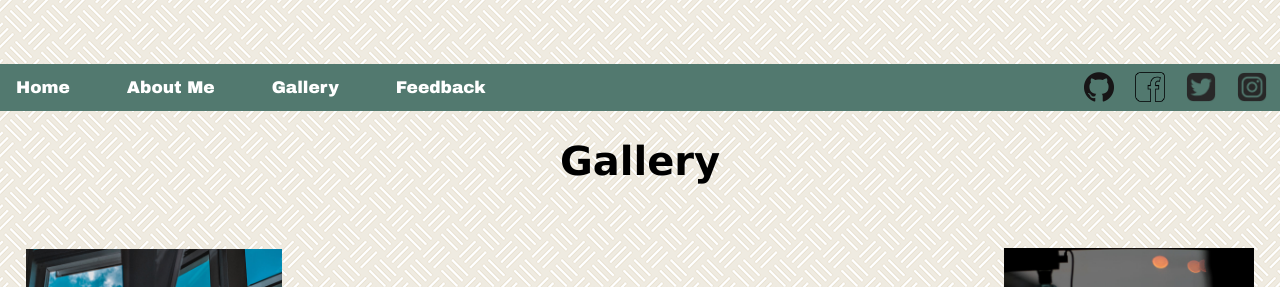
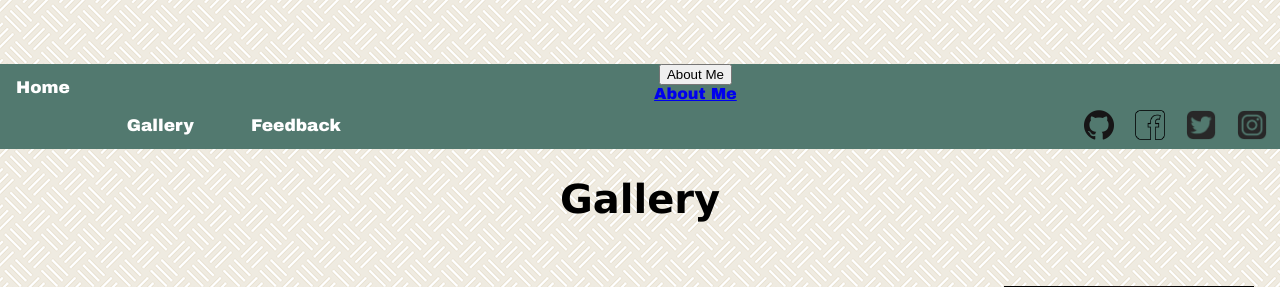
Before and after one commit to khairulakmal16/khairulakmal16.github.io, a PHP site: page /gallery.html in a window 1280 px wide. Shown: the top 287 px of the page. Run offline with PHP 8.4, Linux system fonts and the light colour scheme.

Commit message:
make some changes on navbar

```diff
--- a/style/navbar.css
+++ b/style/navbar.css
@@ -5,7 +5,6 @@ body {
 .topnav {
 	background-color:52796f;
 	overflow: hidden;
-	width:100%;
 	top: 0;
 	font-family: Arial Black;
 	position: sticky;
@@ -30,11 +29,6 @@ body {
 	text-decoration:underline;
 }
 
-.dropdown {
-	float: left;
-	overflow: hidden;
-}
-
 .social {
 	float: right;
 	padding: 8px;
@@ -50,18 +44,6 @@ body {
 	color:white;
 }
 
-.dropdown .dropbtn {
-	text-align: center;
-	padding: 14px 16px;
-	margin-right: 25px;
-	font-weight: bold;
-	font-size: 17px;
-	border: none;
-	outline: none;
-	color: white;
-	background-color: inherit;
-	font-family: inherit;
-}
 
 .topnav a:hover, .dropdown:hover .dropbtn {
 	background-color: white;
@@ -69,32 +51,6 @@ body {
 	text-decoration: underline;
 }
 
-.dropdown-content {
-	display: none;
-	position: fixed;
-	background-color: lightgray;
-	min-width: 185px;
-	box-shadow: 0px 8px 16px 0px rgba(0,0,0,0.2);
-	z-index: 1;
-	font-size:16px;
-}
-
-.dropdown-content a {
-	float: none;
-	color: black;
-	padding: 12px 16px;
-	text-decoration: none;
-	display: block;
-	text-align: left;
-}
-
-.dropdown-content a:hover {
-	background-color: #ddd;
-}
-
-.dropdown:hover .dropdown-content {
-	display: block;
-}
 
 /* Hide the link that should open and close the topnav on small screens */
 .topnav .icon {
```
